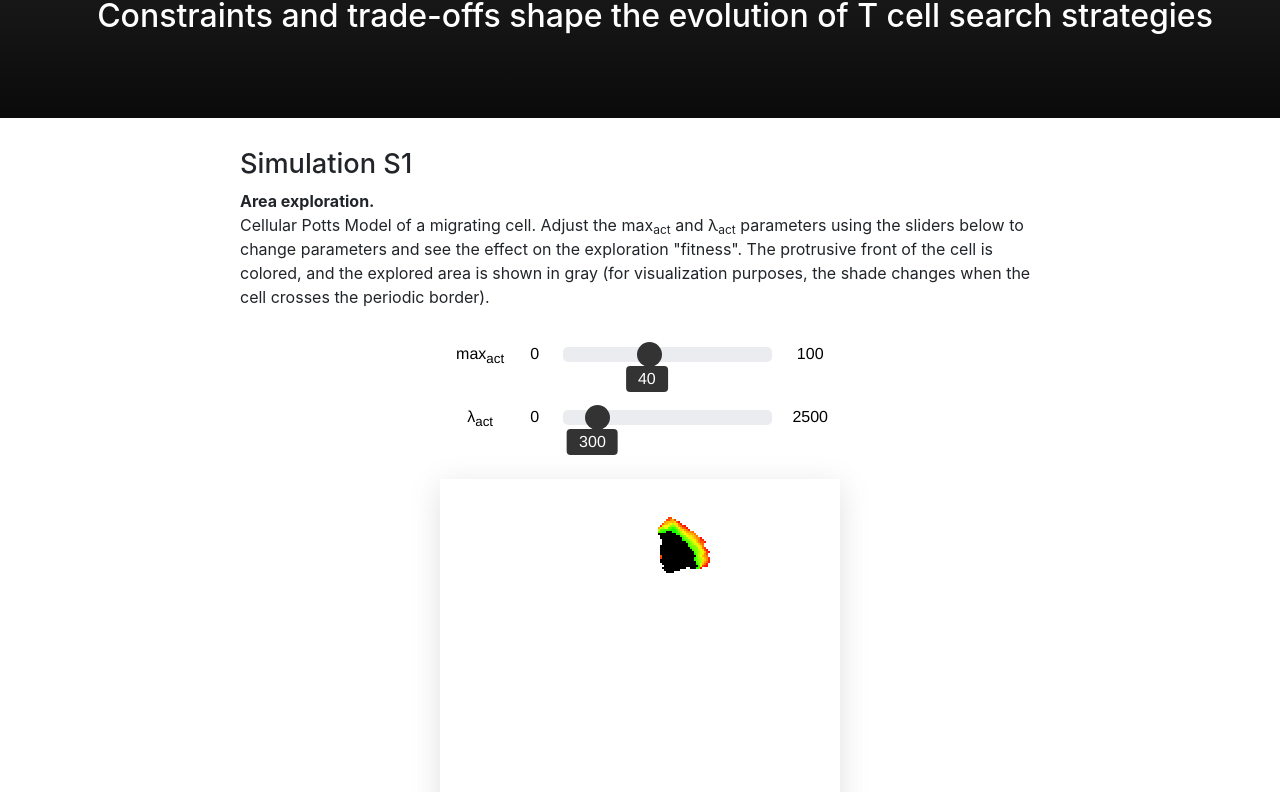
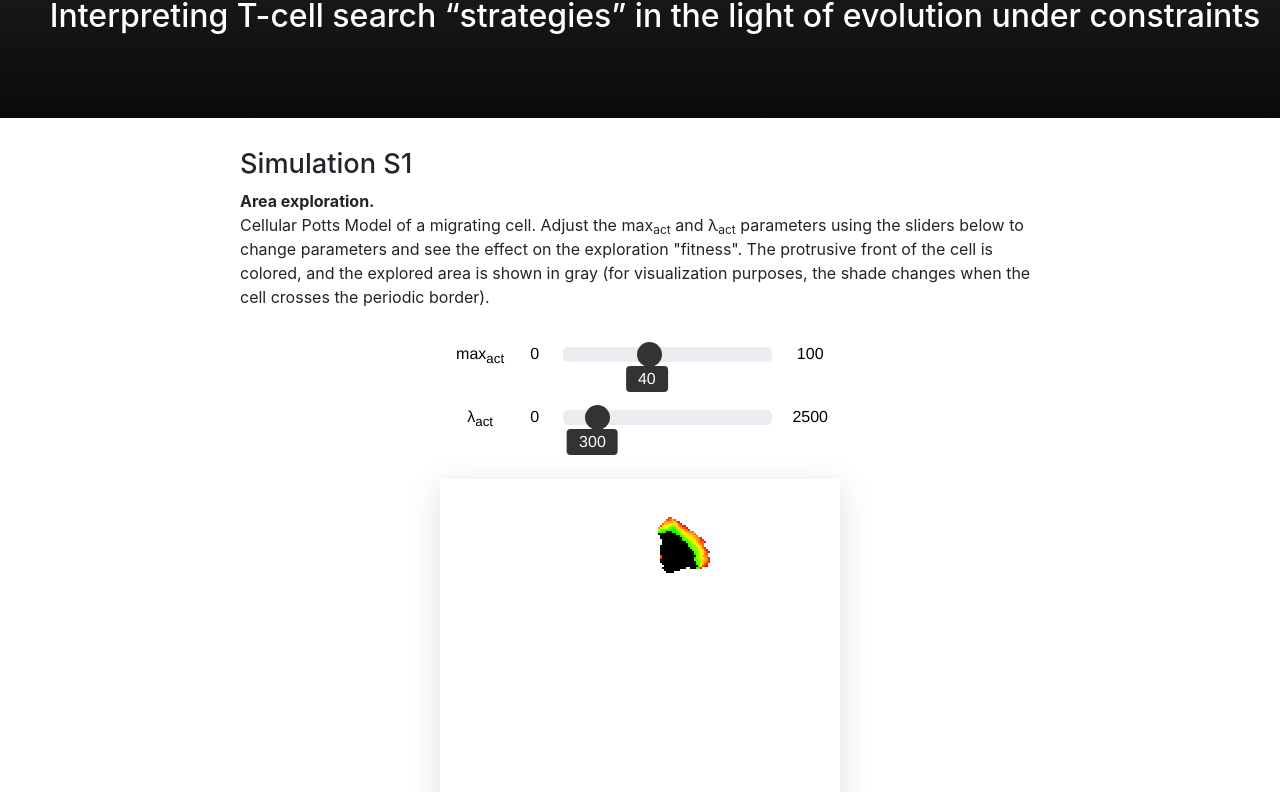
Before and after one commit to ingewortel/2022-Tcell-evolution, a plain HTML site: page docs/index.html in a window 1280 px wide. Shown: the part 154-946 px from the top of the page. Drawn offline with nearby package versions, Linux system fonts and the light colour scheme.

Commit message:
title adjusted in web page

```diff
--- a/docs/index.html
+++ b/docs/index.html
@@ -86,7 +86,7 @@ iframe{
           Supplementary Materials
         </h1>
         <h2>
-          Constraints and trade-offs shape the evolution of T cell search strategies
+          Interpreting T-cell search “strategies” in the light of evolution under constraints
         </h2>
       </div>
   	</div>
```
